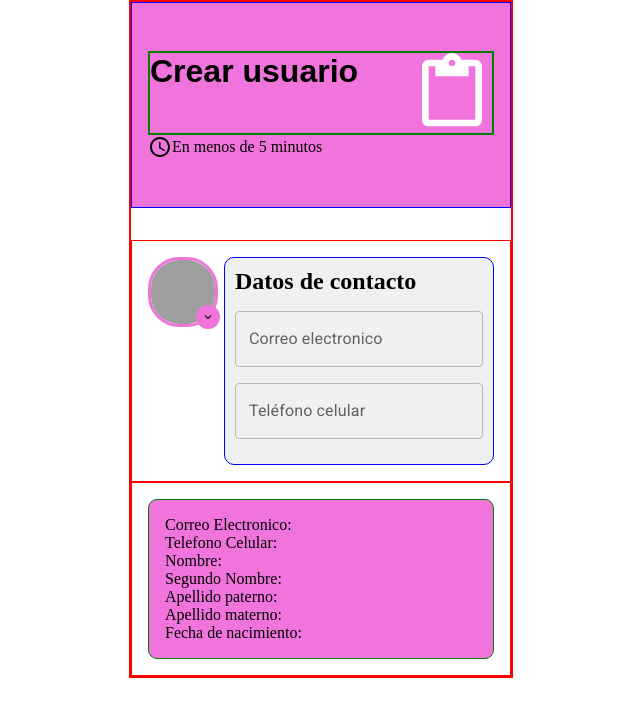
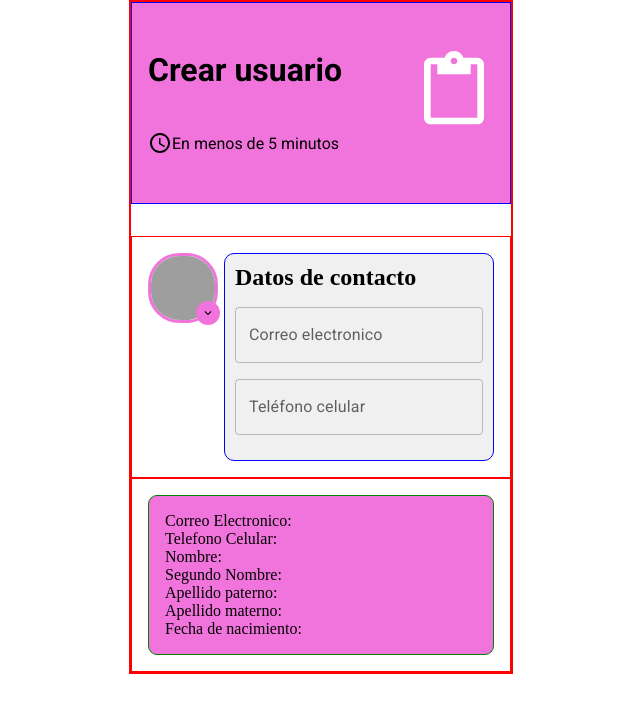
Before and after one commit to rineliniguezsosa/chat, a React (Vite) app in the folder appchat/: page / in a window 1280 px wide. Shown: the top 716 px of the page, without its empty margins (319-959 px from the left). Built offline with nearby package versions, Linux system fonts and the light colour scheme; grey boxes are pictures that could not be loaded.

Commit message:
[FEAT] Cambios en el App.tsx
- estableciendo la tipografia Roboto en la sección del header
- css en el elemento h1 fuente Roboto, font-weight de 700, fontstyle normal
- css en el elemento span, fuente roboto, fontweight a 400, fontstyle normal

```diff
--- a/appchat/src/App.tsx
+++ b/appchat/src/App.tsx
@@ -51,14 +51,14 @@ function App() {
   return (
     <main>
       <header>
-        <div style={{border:'2px green solid',display:'flex',flexDirection:'row',justifyContent:'space-between'}}>
+        <div style={{display:'flex',flexDirection:'row',justifyContent:'space-between'}}>
          <div>
-            <h1 style={{fontFamily:'sans-serif'}}>Crear usuario</h1>
+            <h1 style={{fontFamily: '"Roboto", sans-serif',fontWeight:700,fontStyle:'normal'}}>Crear usuario</h1>
          </div>
          <ContentPasteIcon style={{color:'white',fontSize:'5rem'}}/>
         </div>
         <div style={{display:'flex',flexDirection:'row',alignItems:'center'}}>
-          <AccessTimeIcon/><span>En menos de 5 minutos</span>
+          <AccessTimeIcon/><span style={{fontFamily: '"Roboto", sans-serif',fontWeight:400,fontStyle:'normal'}}>En menos de 5 minutos</span>
         </div>
       </header>
       {form.email && form.phone && <MuiLinearProgress sx={{width:'100%'}} value={progress} variant='determinate'/>}
```
